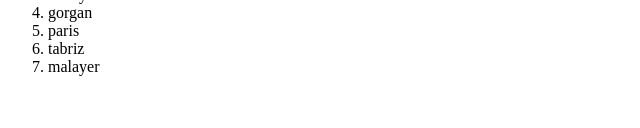
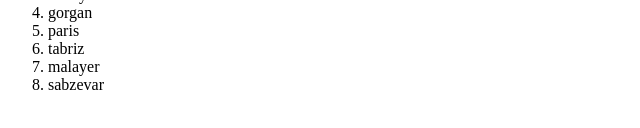
Before and after one commit to alireza-mehrzad/learn-git, a plain HTML site: page index.html in a window 1280 px wide. Shown: the part 324-452 px from the top of the page, 0-640 px from the left. Drawn offline with Linux system fonts and the light colour scheme.

Commit message:
add sabzevar

```diff
--- a/index.html
+++ b/index.html
@@ -29,6 +29,7 @@
       <li>paris</li>
       <li>tabriz</li>
       <li>malayer</li>
+      <li>sabzevar</li>
     </ol>
   </body>
 </html>
```
